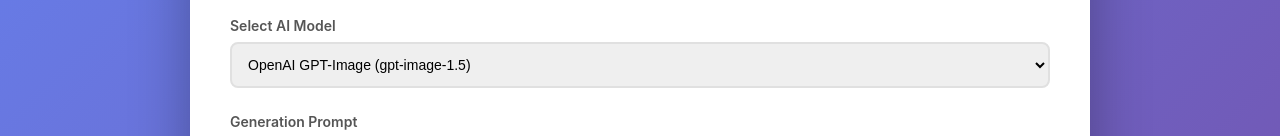
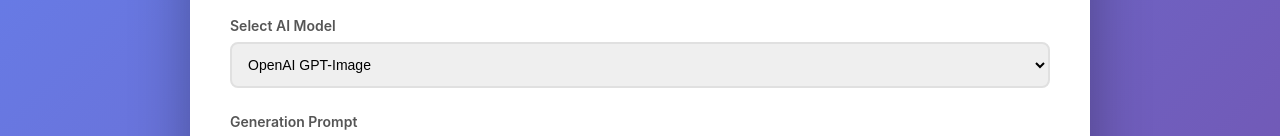
Before and after one commit to madeindra/image-generator, a plain HTML site: page index.html in a window 1280 px wide. Shown: the part 167-303 px from the top of the page. Drawn offline with Linux system fonts and the light colour scheme.

Commit message:
removed model

```diff
--- a/index.html
+++ b/index.html
@@ -17,8 +17,8 @@
         <div class="section">
             <label for="model-select">Select AI Model</label>
             <select id="model-select">
-                <option value="gpt">OpenAI GPT-Image (gpt-image-1.5)</option>
-                <option value="gemini">Gemini Image Preview (gemini-3.1-flash-image-preview)</option>
+                <option value="gpt">OpenAI GPT-Image</option>
+                <option value="gemini">Gemini Image Preview</option>
             </select>
         </div>
 
```
